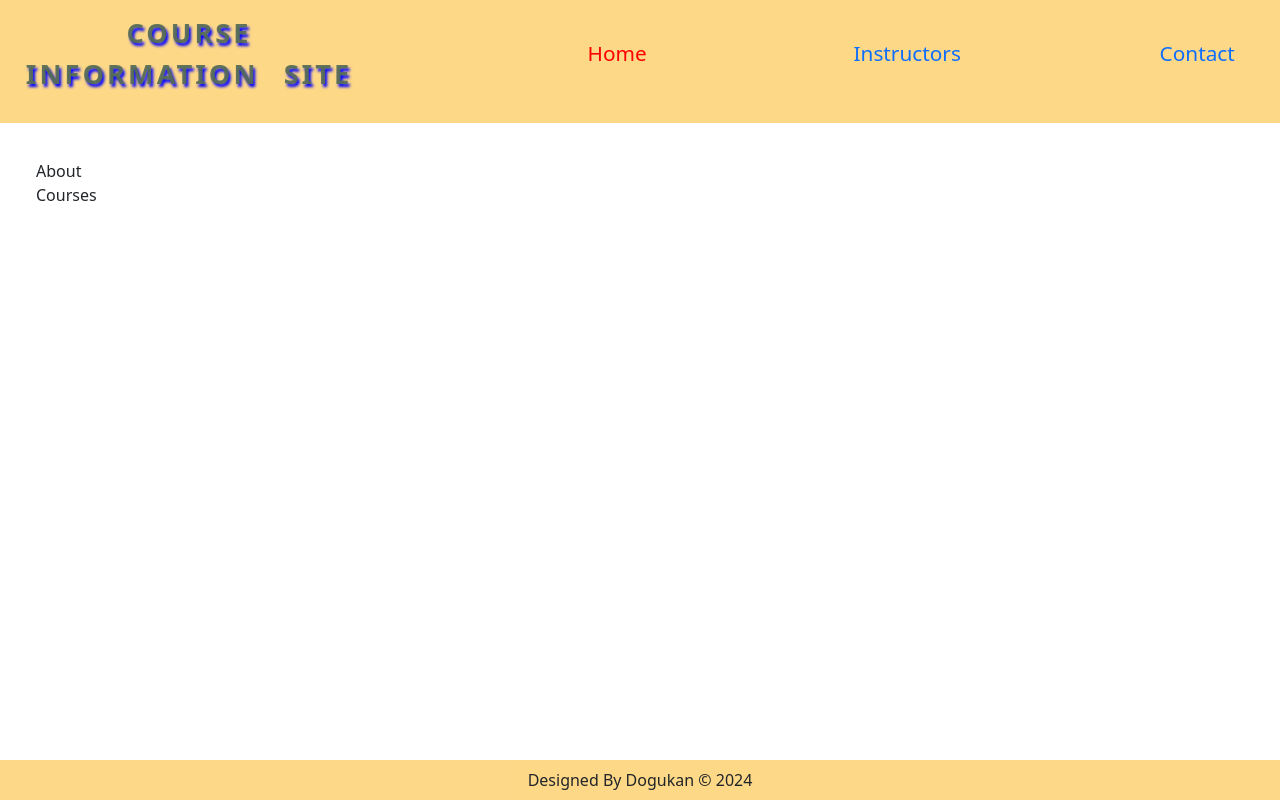
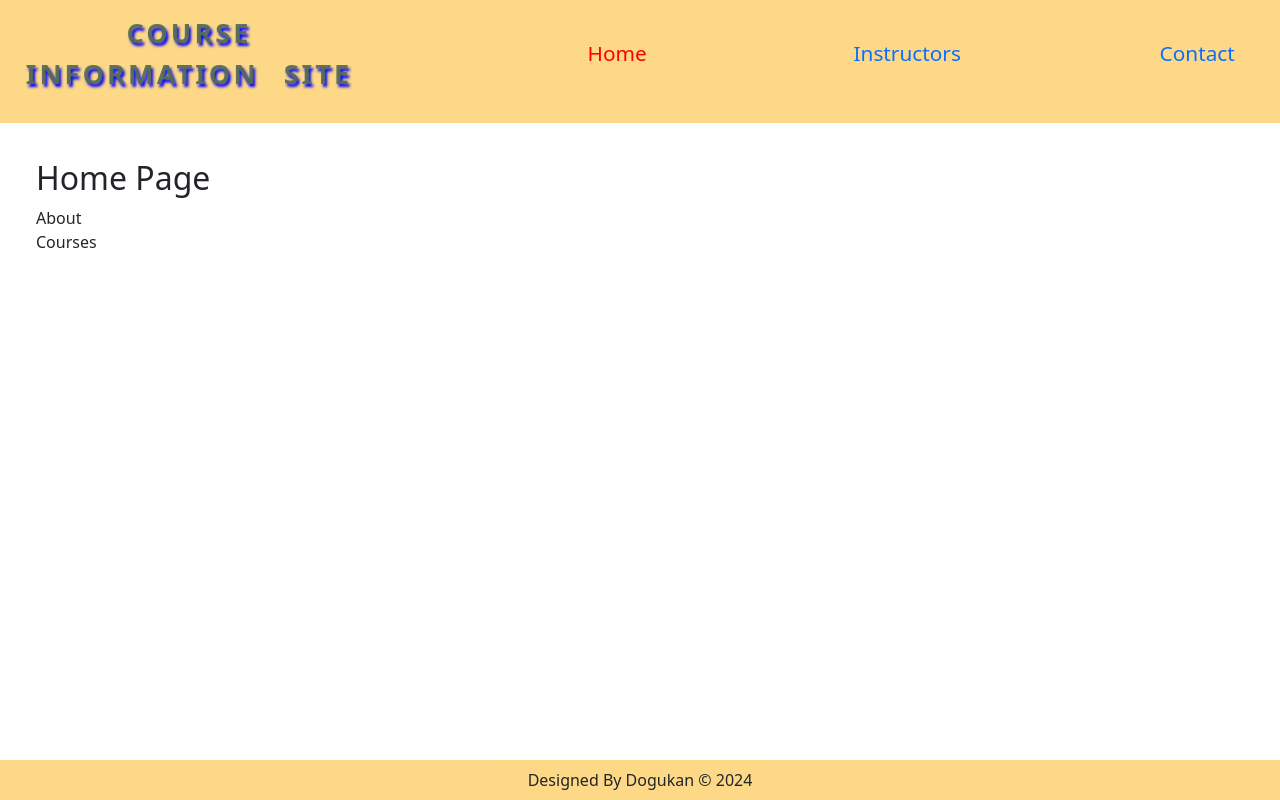
Before and after one commit to sakardogukan/CourseInfoSite, a React (Create React App) app: page / in a window 1280 px wide. Built offline with nearby package versions, Linux system fonts and the light colour scheme.

Commit message:
Home pages updated

```diff
--- a/src/pages/Home.jsx
+++ b/src/pages/Home.jsx
@@ -1,12 +1,15 @@
-import React from 'react'
+import React from "react"
 import About from "../components/About"
 import Courses from "../components/Courses"
+// import { Outlet } from "react-router-dom"
 
 const Home = () => {
   return (
-    <div className='p-3'>
-        <About/>
-        <Courses/>
+    <div className="p-3">
+      <h2>Home Page</h2>
+      <About />
+      <Courses />
+      {/* <Outlet /> */}
     </div>
   )
 }
```
